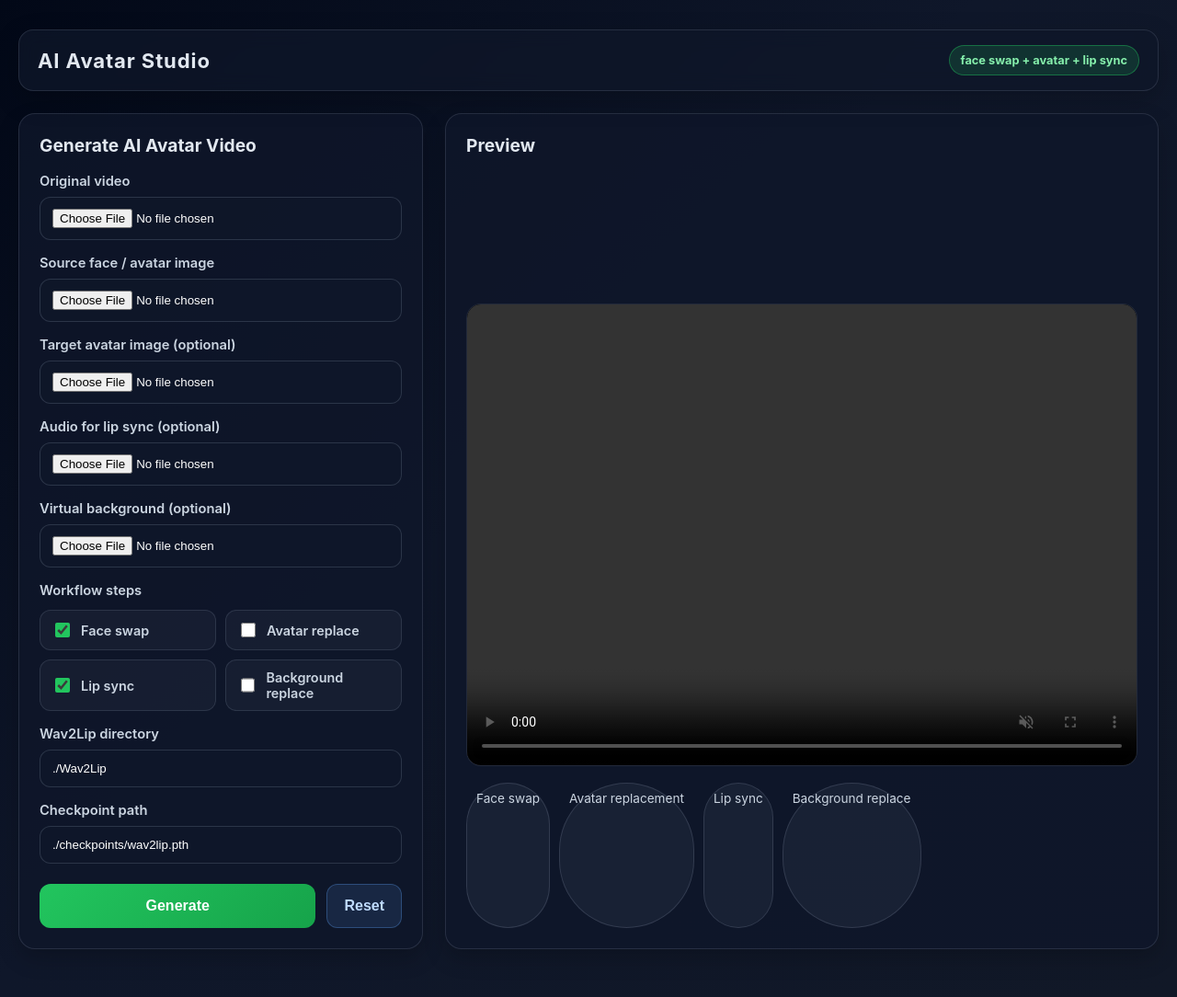
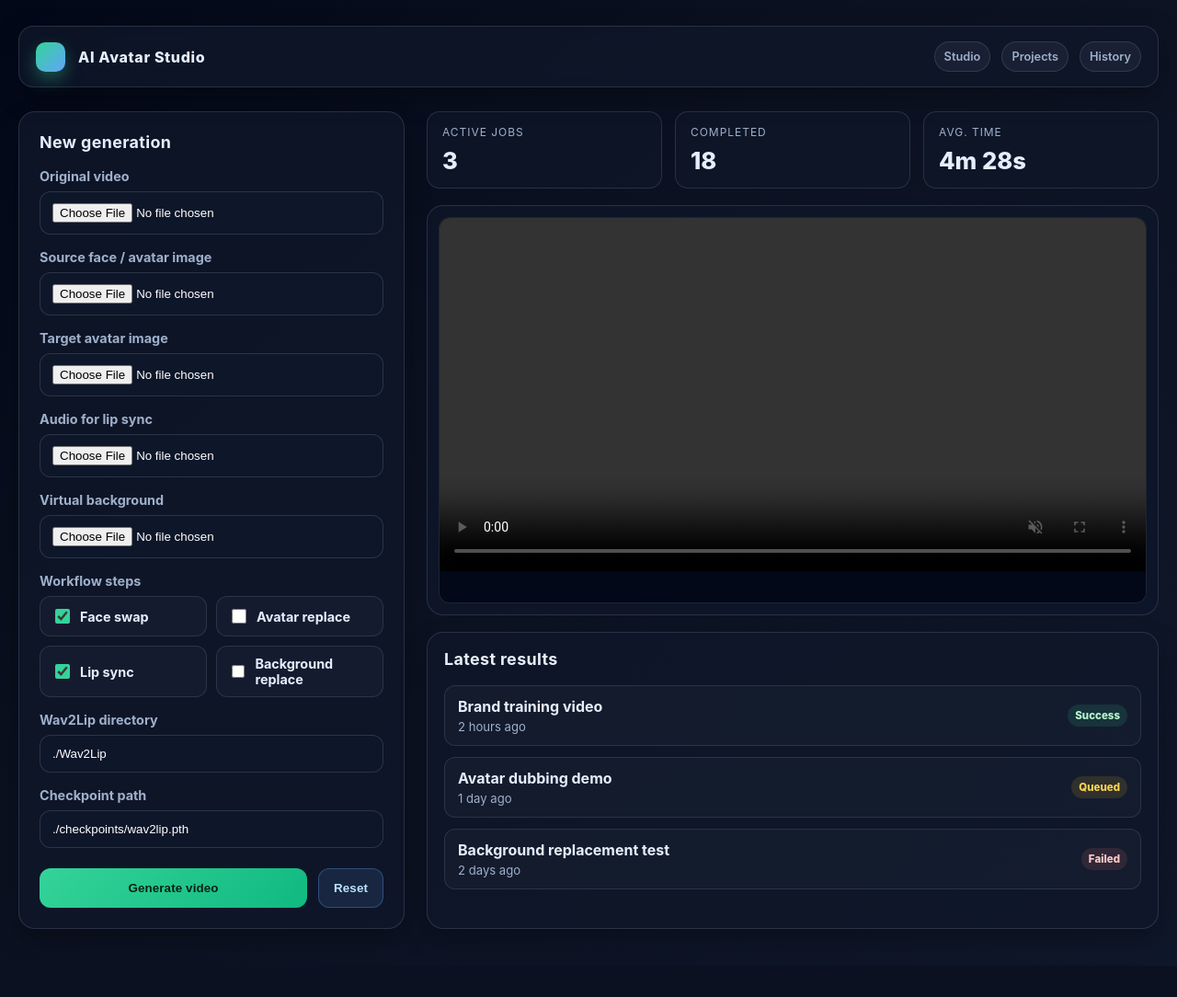
Before and after one commit to gusu-tangyin/ai-video-edit-skill, a Python web app: template templates/index.html in a window 1280 px wide. Shown: the whole page at 92% size. After the commit the page ends 1010 px from the top, so only its background shows below. Run offline with Jinja, Linux system fonts and the light colour scheme; the template is opened without the code that fills it, so the values that code supplies are empty.

Commit message:
Upgrade the dashboard UI to a more product-like experience with richer workflow feedback and result summary blocks.

```diff
--- a/templates/index.html
+++ b/templates/index.html
@@ -3,35 +3,40 @@
 <head>
   <meta charset="UTF-8" />
   <meta name="viewport" content="width=device-width, initial-scale=1.0" />
-  <title>AI Avatar Studio</title>
+  <title>AI Avatar Studio Dashboard</title>
   <style>
-    * { box-sizing: border-box; }
     :root {
-      --bg: #020817;
-      --panel: rgba(15, 23, 42, 0.82);
-      --panel-border: rgba(148, 163, 184, 0.18);
-      --text: #e2e8f0;
-      --muted: #cbd5e1;
-      --green: #22c55e;
-      --green-soft: rgba(34, 197, 94, 0.16);
+      --bg: #050b16;
+      --panel: rgba(15, 23, 42, 0.8);
+      --panel-strong: rgba(15, 23, 42, 0.96);
+      --border: rgba(148, 163, 184, 0.2);
+      --text: #e5eefb;
+      --muted: #9fb0cb;
+      --green: #34d399;
+      --green-soft: rgba(52, 211, 153, 0.12);
       --blue: #60a5fa;
-      --blue-soft: rgba(59, 130, 246, 0.16);
-      --warning: #fbbf24;
-      --danger: #f87171;
-      --shadow: rgba(0, 0, 0, 0.2);
+      --blue-soft: rgba(96, 165, 250, 0.12);
+      --purple: #a78bfa;
+      --purple-soft: rgba(167, 139, 250, 0.12);
+      --yellow: #fbbf24;
+      --yellow-soft: rgba(251, 191, 36, 0.12);
+      --red: #f87171;
+      --red-soft: rgba(248, 113, 113, 0.12);
+      --shadow: rgba(0, 0, 0, 0.28);
     }
 
+    * { box-sizing: border-box; }
     body {
       margin: 0;
-      background: linear-gradient(135deg, #020817, #0f172a 45%, #111827);
+      background: linear-gradient(135deg, #020817, #0b1120 40%, #0f172a 100%);
       color: var(--text);
       font-family: Inter, "Segoe UI", Arial, sans-serif;
     }
 
     .page {
-      max-width: 1440px;
+      max-width: 1500px;
       margin: 0 auto;
-      padding: 32px 20px 52px;
+      padding: 28px 20px 40px;
     }
 
     .topbar {
@@ -39,49 +44,66 @@
       justify-content: space-between;
       align-items: center;
       gap: 16px;
-      margin-bottom: 24px;
-      padding: 16px 20px;
-      background: rgba(15, 23, 42, 0.76);
-      border: 1px solid var(--panel-border);
+      padding: 16px 18px;
+      background: rgba(15, 23, 42, 0.8);
+      border: 1px solid var(--border);
       border-radius: 16px;
       box-shadow: 0 10px 30px var(--shadow);
-      backdrop-filter: blur(10px);
+      backdrop-filter: blur(6px);
     }
 
     .brand {
-      font-size: 1.38rem;
-      font-weight: 700;
+      display: flex;
+      align-items: center;
+      gap: 14px;
+      font-weight: 800;
       letter-spacing: 0.04em;
     }
 
-    .meta-badge {
-      background: var(--green-soft);
-      color: #86efac;
-      border: 1px solid rgba(34, 197, 94, 0.42);
+    .logo {
+      width: 32px;
+      height: 32px;
+      border-radius: 10px;
+      background: linear-gradient(135deg, var(--green), var(--blue));
+      box-shadow: 0 8px 18px rgba(52, 211, 153, 0.35);
+    }
+
+    .nav {
+      display: flex;
+      gap: 12px;
+      align-items: center;
+      flex-wrap: wrap;
+    }
+
+    .nav-pill {
+      background: rgba(148, 163, 184, 0.08);
+      border: 1px solid rgba(148, 163, 184, 0.2);
+      color: var(--muted);
+      padding: 8px 10px;
       border-radius: 999px;
-      padding: 8px 12px;
       font-size: 0.8rem;
-      font-weight: 700;
+      font-weight: 600;
     }
 
     .layout {
       display: grid;
-      grid-template-columns: 440px 1fr;
+      grid-template-columns: 420px minmax(0, 1fr);
       gap: 24px;
+      margin-top: 26px;
     }
 
     .panel {
       background: var(--panel);
-      border: 1px solid var(--panel-border);
+      border: 1px solid var(--border);
       border-radius: 18px;
+      box-shadow: 0 12px 28px var(--shadow);
       padding: 22px;
-      box-shadow: 0 10px 25px var(--shadow);
     }
 
-    h2 {
+    .panel h2, .panel h3 {
       margin: 0 0 18px;
-      font-size: 1.2rem;
-      font-weight: 700;
+      font-size: 1.12rem;
+      letter-spacing: 0.02em;
     }
 
     form {
@@ -96,48 +118,47 @@
 
     label {
       color: var(--muted);
-      font-size: 0.92rem;
-      font-weight: 600;
+      font-size: 0.9rem;
+      font-weight: 700;
     }
 
     input[type="file"], input[type="text"] {
       width: 100%;
       padding: 12px 13px;
+      border: 1px solid rgba(148, 163, 184, 0.22);
       border-radius: 12px;
-      border: 1px solid rgba(148, 163, 184, 0.22);
-      background: rgba(15, 23, 42, 0.9);
+      background: rgba(15, 23, 42, 0.92);
       color: white;
       outline: none;
     }
 
     input[type="file"]:focus, input[type="text"]:focus {
       border-color: rgba(96, 165, 250, 0.8);
-      box-shadow: 0 0 0 2px rgba(96, 165, 250, 0.2);
+      box-shadow: 0 0 0 2px rgba(96, 165, 250, 0.18);
     }
 
     .step-grid {
       display: grid;
       grid-template-columns: repeat(2, minmax(0, 1fr));
       gap: 10px;
-      margin-top: 4px;
     }
 
     .checkbox-box {
       display: flex;
       align-items: center;
-      gap: 9px;
-      padding: 10px 12px;
-      background: rgba(148, 163, 184, 0.06);
+      gap: 8px;
+      background: rgba(148, 163, 184, 0.05);
       border: 1px solid rgba(148, 163, 184, 0.18);
       border-radius: 12px;
-      color: var(--muted);
+      padding: 10px 12px;
       font-size: 0.9rem;
+      color: var(--text);
     }
 
     .checkbox-box input {
-      accent-color: var(--green);
       width: 16px;
       height: 16px;
+      accent-color: var(--green);
     }
 
     .button-row {
@@ -149,8 +170,9 @@
     button {
       border: none;
       border-radius: 12px;
-      font-size: 1rem;
-      font-weight: 700;
+      padding: 13px 16px;
+      font-weight: 800;
+      letter-spacing: 0.01em;
       cursor: pointer;
       transition: transform 0.15s ease, filter 0.15s ease;
     }
@@ -162,101 +184,117 @@
 
     .primary {
       flex: 1;
-      background: linear-gradient(135deg, #22c55e, #16a34a);
-      color: white;
-      padding: 14px 18px;
+      background: linear-gradient(135deg, var(--green), #10b981);
+      color: #062313;
     }
 
     .secondary {
       background: rgba(96, 165, 250, 0.12);
-      border: 1px solid rgba(96, 165, 250, 0.3);
-      color: #bfdbfe;
-      padding: 14px 18px;
+      border: 1px solid rgba(96, 165, 250, 0.32);
+      color: #bbe3ff;
     }
 
-    .preview-panel {
+    .status {
+      display: none;
+      margin-top: 12px;
+      padding: 12px 14px;
+      border-radius: 12px;
+      font-size: 0.92rem;
+      background: rgba(15, 118, 110, 0.12);
+      border: 1px solid rgba(45, 212, 191, 0.28);
+      color: #a7f3d0;
+    }
+
+    .status.error {
+      background: rgba(127, 29, 29, 0.14);
+      border-color: rgba(248, 113, 113, 0.4);
+      color: #fecaca;
+    }
+
+    .workspace {
       display: grid;
+      grid-template-rows: auto auto 1fr;
       gap: 18px;
+    }
+
+    .stats {
+      display: grid;
+      grid-template-columns: repeat(3, minmax(0, 1fr));
+      gap: 14px;
+    }
+
+    .stat-card {
+      background: rgba(15, 23, 42, 0.7);
+      border: 1px solid var(--border);
+      border-radius: 14px;
+      padding: 14px 16px;
+    }
+
+    .stat-label {
+      color: var(--muted);
+      font-size: 0.75rem;
+      letter-spacing: 0.08em;
+      text-transform: uppercase;
+    }
+
+    .stat-value {
+      margin-top: 8px;
+      font-size: 1.6rem;
+      font-weight: 800;
+    }
+
+    .video-wrap {
+      background: rgba(15, 23, 42, 0.72);
+      border: 1px solid var(--border);
+      border-radius: 18px;
+      padding: 12px;
     }
 
     .video-box {
       width: 100%;
-      min-height: 380px;
-      border-radius: 16px;
+      min-height: 420px;
+      border-radius: 12px;
+      background: #020817;
+      border: 1px solid rgba(148, 163, 184, 0.18);
       overflow: hidden;
-      border: 1px solid rgba(148, 163, 184, 0.22);
-      background: #020617;
     }
 
     video {
+      display: block;
       width: 100%;
       height: 100%;
-      display: block;
       background: black;
-    }
-
-    .info-grid {
-      display: flex;
-      flex-wrap: wrap;
-      gap: 10px;
-      color: var(--muted);
-      font-size: 0.85rem;
-    }
-
-    .chip {
-      padding: 8px 10px;
-      border-radius: 999px;
-      border: 1px solid rgba(148, 163, 184, 0.2);
-      background: rgba(148, 163, 184, 0.08);
-    }
-
-    .status {
-      margin-top: 8px;
-      padding: 12px 14px;
-      border-radius: 12px;
-      background: rgba(15, 118, 110, 0.12);
-      border: 1px solid rgba(45, 212, 191, 0.25);
-      color: #a7f3d0;
-      font-size: 0.92rem;
-      display: none;
-    }
-
-    .status.error {
-      background: rgba(127, 29, 29, 0.18);
-      border-color: rgba(248, 113, 113, 0.42);
-      color: #fecaca;
     }
 
     .results-box {
       display: none;
-      padding: 14px 16px;
-      border: 1px solid rgba(148, 163, 184, 0.18);
-      background: rgba(148, 163, 184, 0.04);
-      border-radius: 12px;
+      background: rgba(15, 23, 42, 0.7);
+      border: 1px solid var(--border);
+      border-radius: 14px;
+      padding: 16px;
+      margin-top: 8px;
     }
 
     .results-box strong {
       display: block;
       margin-bottom: 10px;
-      color: var(--text);
+      font-size: 0.96rem;
     }
 
     .step-list {
       display: flex;
       flex-wrap: wrap;
       gap: 8px;
-      margin-top: 8px;
+      margin-bottom: 12px;
     }
 
     .step-badge {
-      display: inline-flex;
-      align-items: center;
+      border-radius: 999px;
       padding: 6px 10px;
-      border-radius: 999px;
-      font-size: 0.76rem;
-      font-weight: 700;
-      border: 1px solid rgba(34, 197, 94, 0.5);
-      background: rgba(34, 197, 94, 0.12);
+      font-size: 0.74rem;
+      font-weight: 800;
+      border: 1px solid rgba(52, 211, 153, 0.5);
+      background: rgba(52, 211, 153, 0.11);
       color: #bbf7d0;
     }
 
@@ -265,10 +303,46 @@
       gap: 6px;
       color: var(--muted);
       font-size: 0.85rem;
-      margin-top: 8px;
     }
 
-    @media (max-width: 980px) {
+    .history {
+      display: grid;
+      gap: 12px;
+    }
+
+    .history-item {
+      display: grid;
+      grid-template-columns: 1fr auto;
+      gap: 12px;
+      padding: 12px 14px;
+      border-radius: 12px;
+      border: 1px solid rgba(148, 163, 184, 0.18);
+      background: rgba(148, 163, 184, 0.04);
+    }
+
+    .history-info {
+      display: grid;
+      gap: 4px;
+    }
+
+    .history-time {
+      color: var(--muted);
+      font-size: 0.82rem;
+    }
+
+    .history-tag {
+      align-self: center;
+      padding: 5px 8px;
+      border-radius: 999px;
+      font-size: 0.72rem;
+      font-weight: 800;
+    }
+
+    .tag-success { background: var(--green-soft); color: #bbf7d0; }
+    .tag-pending { background: var(--yellow-soft); color: #fcd34d; }
+    .tag-error { background: var(--red-soft); color: #fecaca; }
+
+    @media (max-width: 1100px) {
       .layout {
         grid-template-columns: 1fr;
       }
@@ -278,13 +352,20 @@
 <body>
   <div class="page">
     <header class="topbar">
-      <div class="brand">AI Avatar Studio</div>
-      <div class="meta-badge">face swap + avatar + lip sync</div>
+      <div class="brand">
+        <div class="logo"></div>
+        AI Avatar Studio
+      </div>
+      <div class="nav">
+        <div class="nav-pill">Studio</div>
+        <div class="nav-pill">Projects</div>
+        <div class="nav-pill">History</div>
+      </div>
     </header>
 
     <div class="layout">
       <div class="panel">
-        <h2>Generate AI Avatar Video</h2>
+        <h2>New generation</h2>
         <form id="demoForm" enctype="multipart/form-data">
           <div class="field">
             <label for="input_video">Original video</label>
@@ -297,17 +378,17 @@
           </div>
 
           <div class="field">
-            <label for="target_avatar">Target avatar image (optional)</label>
+            <label for="target_avatar">Target avatar image</label>
             <input type="file" id="target_avatar" name="target_avatar" accept="image/*" />
           </div>
 
           <div class="field">
-            <label for="audio">Audio for lip sync (optional)</label>
+            <label for="audio">Audio for lip sync</label>
             <input type="file" id="audio" name="audio" accept="audio/*" />
           </div>
 
           <div class="field">
-            <label for="background">Virtual background (optional)</label>
+            <label for="background">Virtual background</label>
             <input type="file" id="background" name="background" accept="image/*" />
           </div>
 
@@ -344,7 +425,7 @@
           </div>
 
           <div class="button-row">
-            <button type="submit" class="primary">Generate</button>
+            <button type="submit" class="primary">Generate video</button>
             <button type="button" class="secondary" onclick="resetForm()">Reset</button>
           </div>
         </form>
@@ -352,23 +433,59 @@
         <div id="statusBox" class="status"></div>
       </div>
 
-      <div class="panel preview-panel">
-        <h2>Preview</h2>
+      <div class="workspace">
+        <div class="stats">
+          <div class="stat-card">
+            <div class="stat-label">Active jobs</div>
+            <div class="stat-value">3</div>
+          </div>
+          <div class="stat-card">
+            <div class="stat-label">Completed</div>
+            <div class="stat-value">18</div>
+          </div>
+          <div class="stat-card">
+            <div class="stat-label">Avg. time</div>
+            <div class="stat-value">4m 28s</div>
+          </div>
+        </div>
+
+        <div class="video-wrap">
           <div class="video-box">
             <video id="videoResult" controls muted playsinline></video>
           </div>
+        </div>
 
-        <div class="info-grid">
-          <div class="chip">Face swap</div>
-          <div class="chip">Avatar replacement</div>
-          <div class="chip">Lip sync</div>
-          <div class="chip">Background replace</div>
+        <div class="panel" style="padding: 18px;">
+          <h3>Latest results</h3>
+          <div class="history">
+            <div class="history-item">
+              <div class="history-info">
+                <strong>Brand training video</strong>
+                <div class="history-time">2 hours ago</div>
+              </div>
+              <div class="history-tag tag-success">Success</div>
+            </div>
+            <div class="history-item">
+              <div class="history-info">
+                <strong>Avatar dubbing demo</strong>
+                <div class="history-time">1 day ago</div>
+              </div>
+              <div class="history-tag tag-pending">Queued</div>
+            </div>
+            <div class="history-item">
+              <div class="history-info">
+                <strong>Background replacement test</strong>
+                <div class="history-time">2 days ago</div>
+              </div>
+              <div class="history-tag tag-error">Failed</div>
+            </div>
           </div>
 
           <div id="resultsBox" class="results-box">
             <strong>Processing summary</strong>
             <div id="stepList" class="step-list"></div>
             <div id="metaList" class="meta-list"></div>
+          </div>
         </div>
       </div>
     </div>
@@ -413,10 +530,10 @@
       statusBox.textContent = 'Generating AI avatar video, please wait...';
 
       const formData = new FormData(form);
-      formData.append('face_swap_enabled', formData.get('face_swap_enabled') ? 'true' : 'false');
-      formData.append('avatar_replace_enabled', formData.get('avatar_replace_enabled') ? 'true' : 'false');
-      formData.append('lip_sync_enabled', formData.get('lip_sync_enabled') ? 'true' : 'false');
-      formData.append('background_replace_enabled', formData.get('background_replace_enabled') ? 'true' : 'false');
+      formData.set('face_swap_enabled', formData.get('face_swap_enabled') ? 'true' : 'false');
+      formData.set('avatar_replace_enabled', formData.get('avatar_replace_enabled') ? 'true' : 'false');
+      formData.set('lip_sync_enabled', formData.get('lip_sync_enabled') ? 'true' : 'false');
+      formData.set('background_replace_enabled', formData.get('background_replace_enabled') ? 'true' : 'false');
 
       try {
         const response = await fetch('/api/demo/ai_avatar', {
@@ -425,13 +542,10 @@
         });
 
         const data = await response.json();
-        if (!response.ok) {
-          throw new Error(data.detail || 'Generation failed');
-        }
+        if (!response.ok) throw new Error(data.detail || 'Generation failed');
 
-        const resultPath = data.result_path || '';
-        if (resultPath) {
-          videoResult.src = resultPath;
+        if (data.result_path) {
+          videoResult.src = data.result_path;
           videoResult.load();
         }
 
@@ -442,13 +556,13 @@
         const entries = [
           `status: ${data.status || 'success'}`,
           `steps: ${(data.selected_steps || data.steps || []).join(', ') || 'none'}`,
-          `path: ${resultPath || 'n/a'}`
+          `path: ${data.result_path || 'n/a'}`
         ];
 
-        entries.forEach((item) => {
-          const row = document.createElement('div');
-          row.textContent = item;
-          metaList.appendChild(row);
+        entries.forEach((entry) => {
+          const line = document.createElement('div');
+          line.textContent = entry;
+          metaList.appendChild(line);
         });
 
         statusBox.classList.remove('error');
```
Lines whose indentation alone changed are shown as unchanged.
